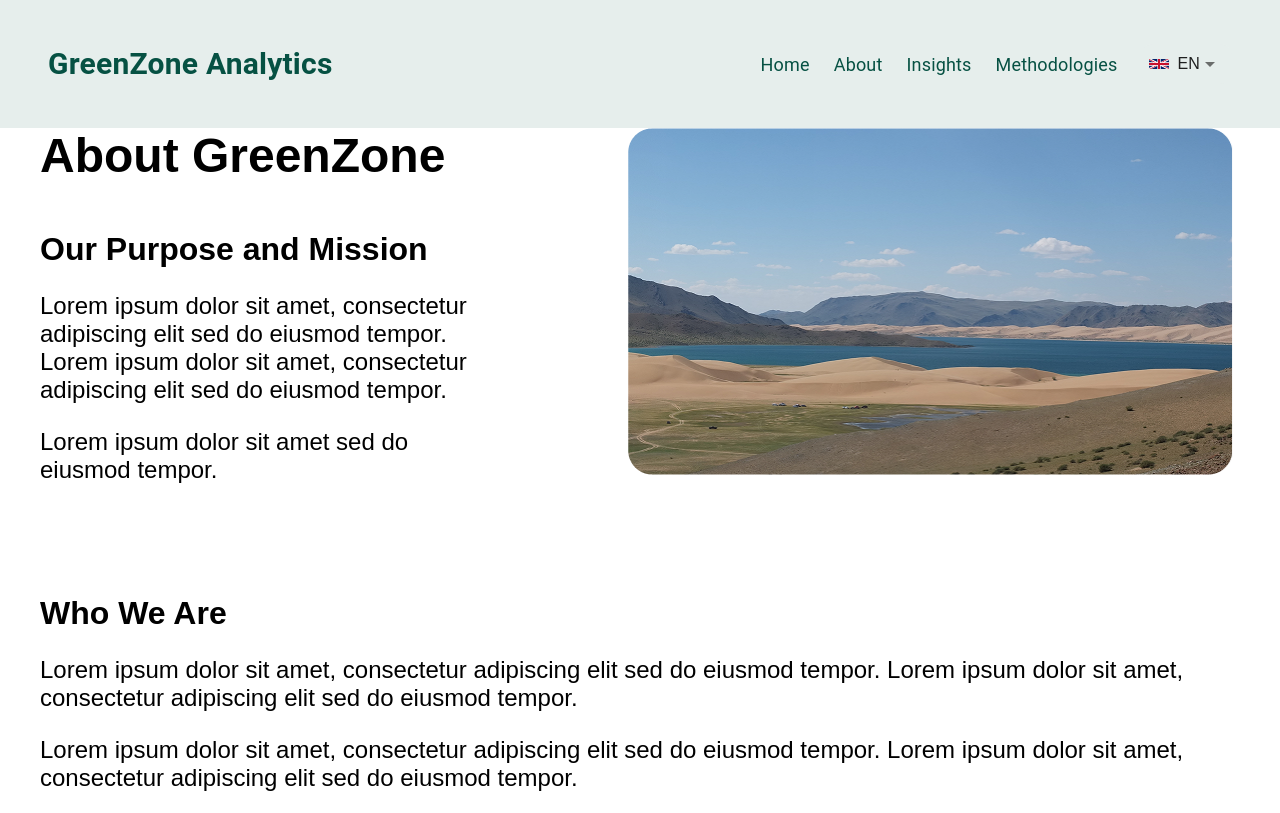
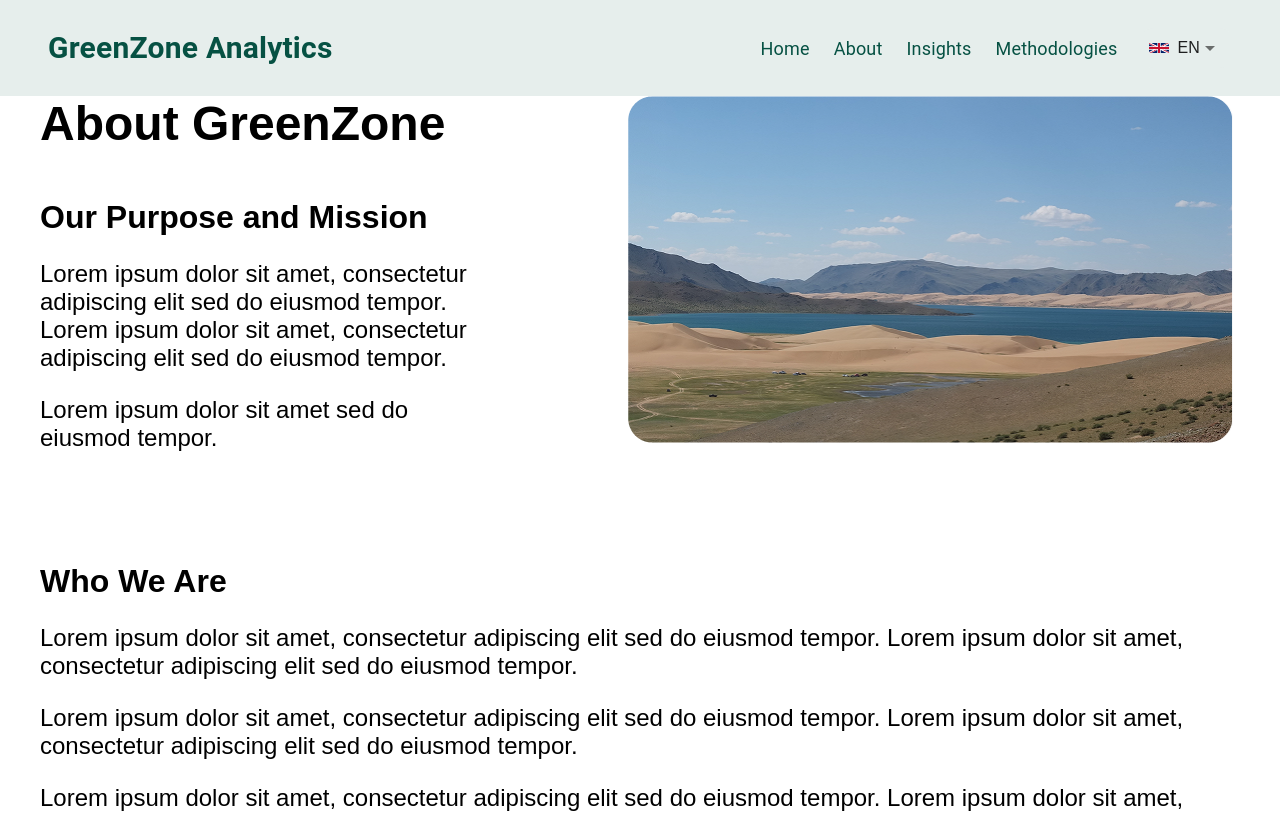
Before and after one commit to cornellh4i/greenzone, a Next.js app in the folder frontend/: page /about in a window 1280 px wide. Shown: the top 813 px of the page. Built offline with nearby package versions, Linux system fonts and the light colour scheme.

Commit message:
de-fatified navbar

```diff
--- a/frontend/src/components/molecules/NavBar.tsx
+++ b/frontend/src/components/molecules/NavBar.tsx
@@ -32,7 +32,7 @@ const NavBar: React.FC = () => {
       sx={{ backgroundColor: '#E6EEEC' }}
       >
 
-      <Toolbar sx={{ justifyContent: 'space-between', py: 4}}>
+      <Toolbar sx={{ justifyContent: 'space-between', py: 2}}>
       <Box onClick = {() => handleNavigate('/landing')} sx={{
     display: "flex",
     justifyContent: "space-between",
```
